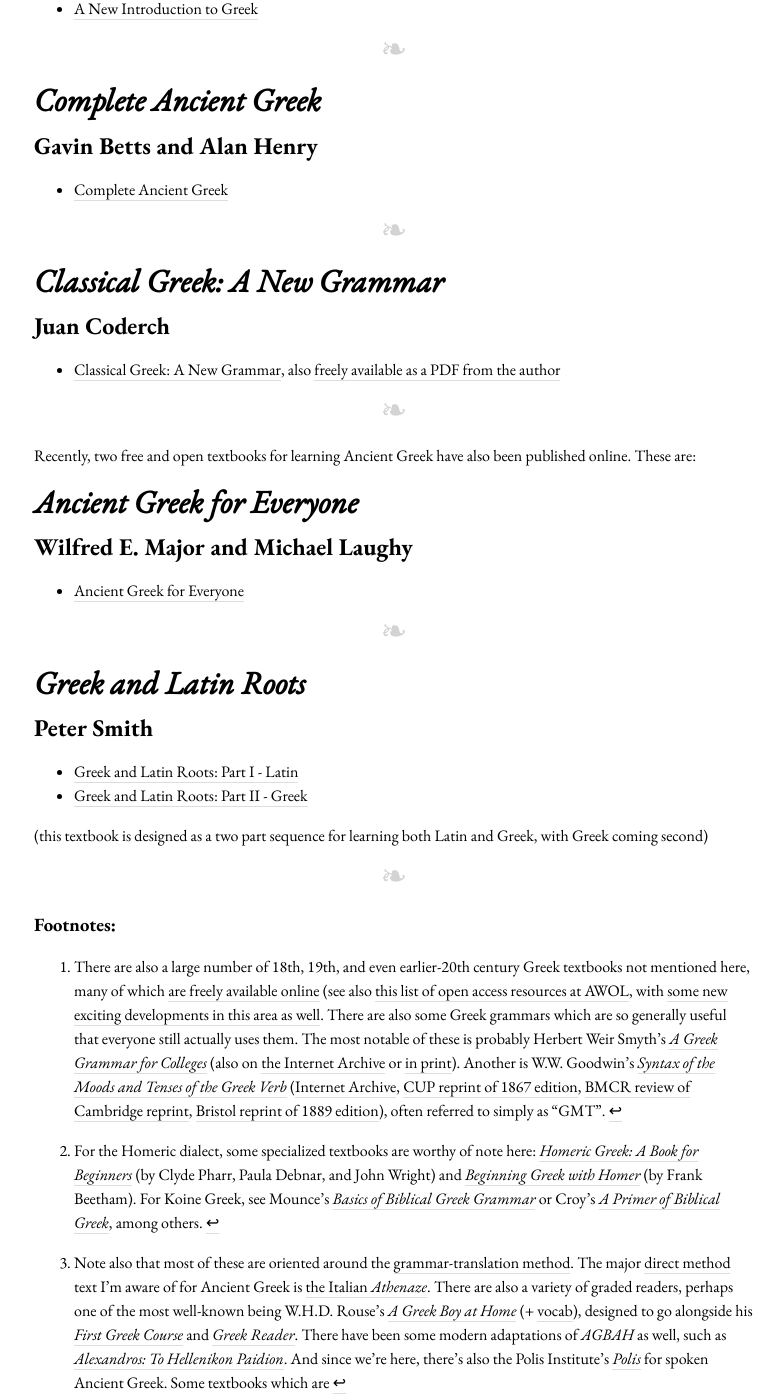
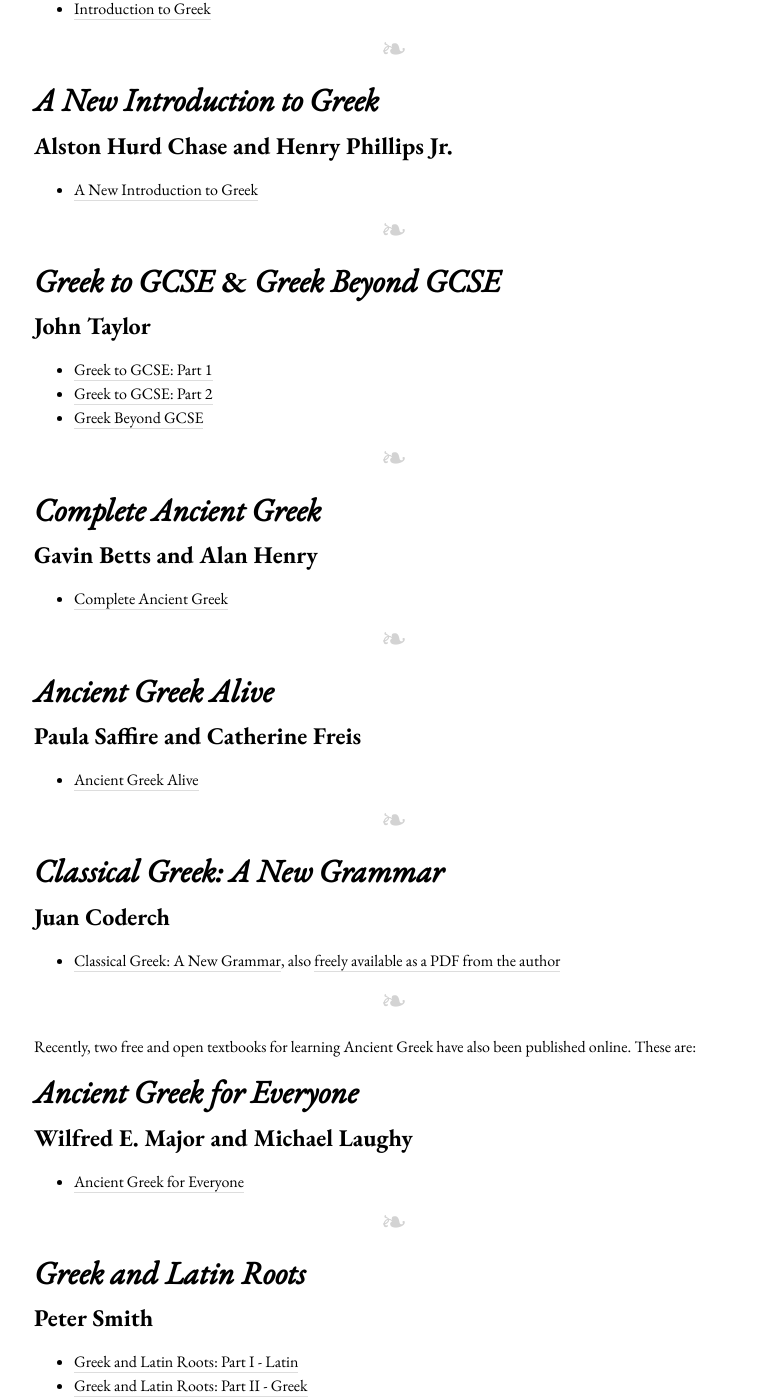
Before and after one commit to ryanfb/etc, a Jekyll site: the page built from _posts/2018-03-02-ancient_greek_textbooks_roundup.md, in a window 1280 px wide and 1400 px high, scrolled down 2374 px. Shown: the whole window, without its empty margins (246-1030 px from the left). Built offline with Jekyll 4.4.1, drawn with Linux system fonts in a browser that asks for light colours; nearby versions of some CDN libraries; some of the changed text lies outside the part shown.

Commit message:
Add Thrasymachus, Greek to GCSE, and Ancient Greek Alive

```diff
--- a/_posts/2018-03-02-ancient_greek_textbooks_roundup.md
+++ b/_posts/2018-03-02-ancient_greek_textbooks_roundup.md
@@ -61,6 +61,13 @@
 
 ---
 
+# *Thrasymachus*
+## C.W.E. Peckett and A.R. Munday
+
+* [Thrasymachus](http://amzn.to/2FwREgj)
+
+---
+
 # *An Introduction to Ancient Greek: A Literary Approach*
 ## C.A.E. Luschnig and Deborah Mitchell
 
@@ -89,10 +96,26 @@
 
 ---
 
+# *Greek to GCSE* & *Greek Beyond GCSE*
+## John Taylor
+
+* [Greek to GCSE: Part 1](http://amzn.to/2oSXNJT)
+* [Greek to GCSE: Part 2](http://amzn.to/2FkRtoW)
+* [Greek Beyond GCSE](http://amzn.to/2tnowTS)
+
+---
+
 # *Complete Ancient Greek*
 ## Gavin Betts and Alan Henry
 
 * [Complete Ancient Greek](http://amzn.to/2H2zv71)
+
+---
+
+# *Ancient Greek Alive*
+## Paula Saffire and Catherine Freis
+
+* [Ancient Greek Alive](http://amzn.to/2G6AkfT)
 
 ---
 
@@ -126,4 +149,4 @@
 
 [^modern]: There are also a large number of 18th, 19th, and even earlier-20th century Greek textbooks not mentioned here, many of which [are freely available online](https://www.edonnelly.com/google.html#8) (see also [this list of open access resources at AWOL](http://ancientworldonline.blogspot.com/2009/09/open-access-textbooks.html), with [some new exciting developments in this area as well](https://thepatrologist.com/2018/02/22/an-entree-into-the-world-of-18th-and-19th-century-greek-textbooks/). There are also some Greek grammars which are so generally useful that everyone still actually uses them. The most notable of these is probably Herbert Weir Smyth's [*A Greek Grammar for Colleges*](http://www.perseus.tufts.edu/hopper/text?doc=Perseus%3Atext%3A1999.04.0007%3Apart%3D1%3Achapter%3D1%3Asection%3D1) (also on [the Internet Archive](https://archive.org/details/agreekgrammarfo00smytgoog) or [in print](http://amzn.to/2oDbnRD)). Another is W.W. Goodwin's [*Syntax of the Moods and Tenses of the Greek Verb*](http://www.perseus.tufts.edu/hopper/text?doc=Perseus%3Atext%3A1999.04.0065%3Achapter%3D1%3Asection%3D1) ([Internet Archive](https://archive.org/details/syntaxofmoodsten00gooduoft), [CUP reprint of 1867 edition](http://amzn.to/2oDcy3v), [BMCR review of Cambridge reprint](http://bmcr.brynmawr.edu/2012/2012-01-17.html), [Bristol reprint of 1889 edition](http://amzn.to/2F6NHPH)), often referred to simply as "GMT".
 [^dialect]: For the Homeric dialect, some specialized textbooks are worthy of note here: [*Homeric Greek: A Book for Beginners*](http://amzn.to/2GXv51g) (by Clyde Pharr, Paula Debnar, and John Wright) and [*Beginning Greek with Homer*](http://amzn.to/2Fk8y1p) (by Frank Beetham). For Koine Greek, see Mounce's [*Basics of Biblical Greek Grammar*](http://amzn.to/2oKeeIv) or Croy's [*A Primer of Biblical Greek*](http://amzn.to/2FVjrVp), among others.
-[^gt]: Note also that most of these are oriented around the [grammar-translation method](https://en.wikipedia.org/wiki/Grammar%E2%80%93translation_method). The major [direct method](https://en.wikipedia.org/wiki/Direct_method_(education)) text I'm aware of for Ancient Greek is [the Italian *Athenaze*](https://thepatrologist.com/2017/07/03/so-you-want-to-know-about-the-italian-athenaze/). There are also a variety of graded readers, perhaps one of the most well-known being W.H.D. Rouse's [*A Greek Boy at Home*](https://archive.org/details/greekboyathomest01rousuoft) (+ [vocab](https://archive.org/details/greekboyathomest00rousuoft)), designed to go alongside his [*First Greek Course*](https://archive.org/details/FirstGreekCourse) and [*Greek Reader*](https://archive.org/details/greekreader00rousuoft). There have been some modern adaptations of *AGBAH* as well, such as [*Alexandros: To Hellenikon Paidion*](http://www.culturaclasica.com/lingualatina/linguagraeca.htm). And since we're here, there's also the Polis Institute's [*Polis*](http://amzn.to/2oKGHx3) for spoken Ancient Greek. Some textbooks which are
+[^gt]: Note also that most of these are oriented around the [grammar-translation method](https://en.wikipedia.org/wiki/Grammar%E2%80%93translation_method). The major [direct method](https://en.wikipedia.org/wiki/Direct_method_(education)) text I'm aware of for Ancient Greek is [the Italian *Athenaze*](https://thepatrologist.com/2017/07/03/so-you-want-to-know-about-the-italian-athenaze/). There are also a variety of graded readers, perhaps one of the most well-known being W.H.D. Rouse's [*A Greek Boy at Home*](https://archive.org/details/greekboyathomest01rousuoft) (+ [vocab](https://archive.org/details/greekboyathomest00rousuoft)), designed to go alongside his [*First Greek Course*](https://archive.org/details/FirstGreekCourse) and [*Greek Reader*](https://archive.org/details/greekreader00rousuoft). There have been some modern adaptations of *AGBAH* as well, such as [*Alexandros: To Hellenikon Paidion*](http://www.culturaclasica.com/lingualatina/linguagraeca.htm). And since we're here, there's also the Polis Institute's [*Polis*](http://amzn.to/2oKGHx3) for spoken Ancient Greek.
```
